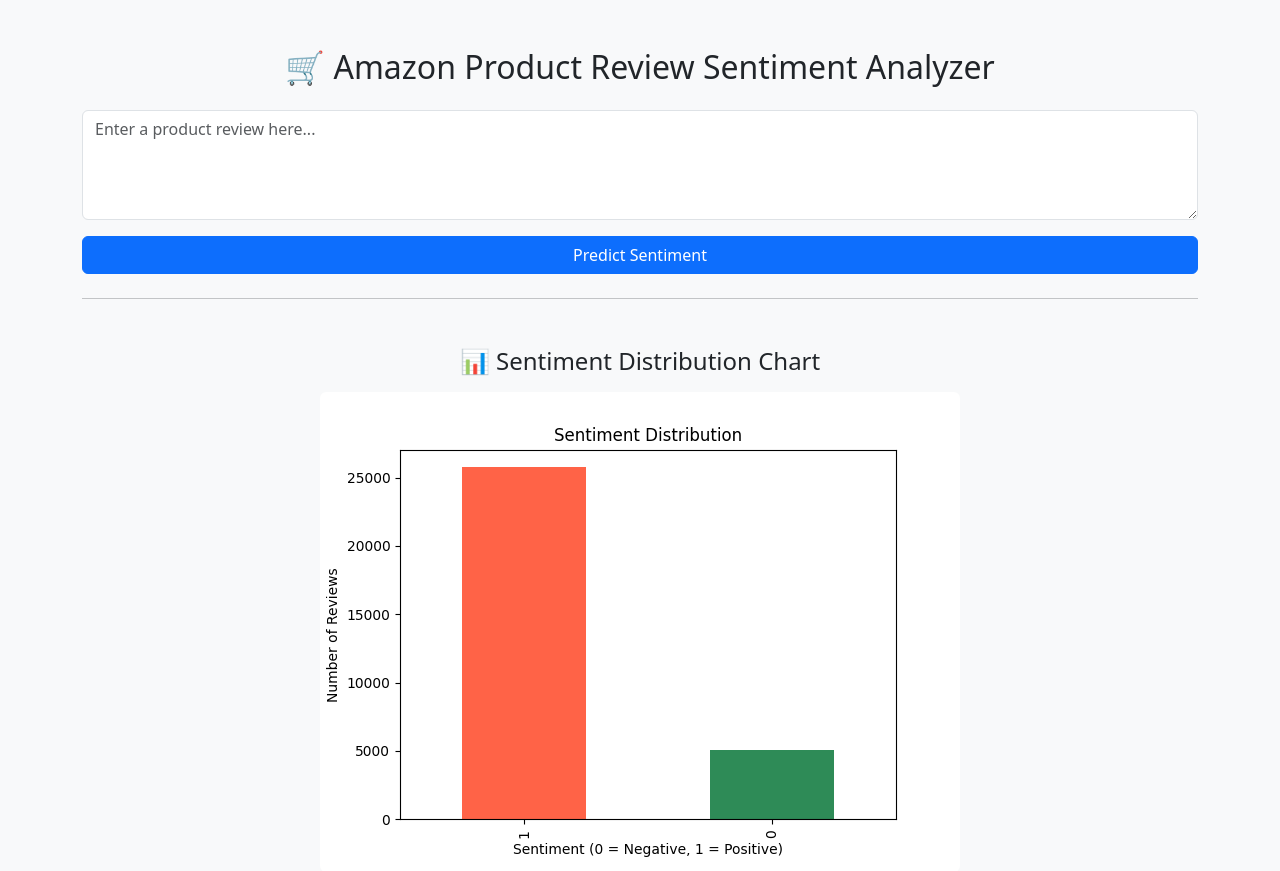
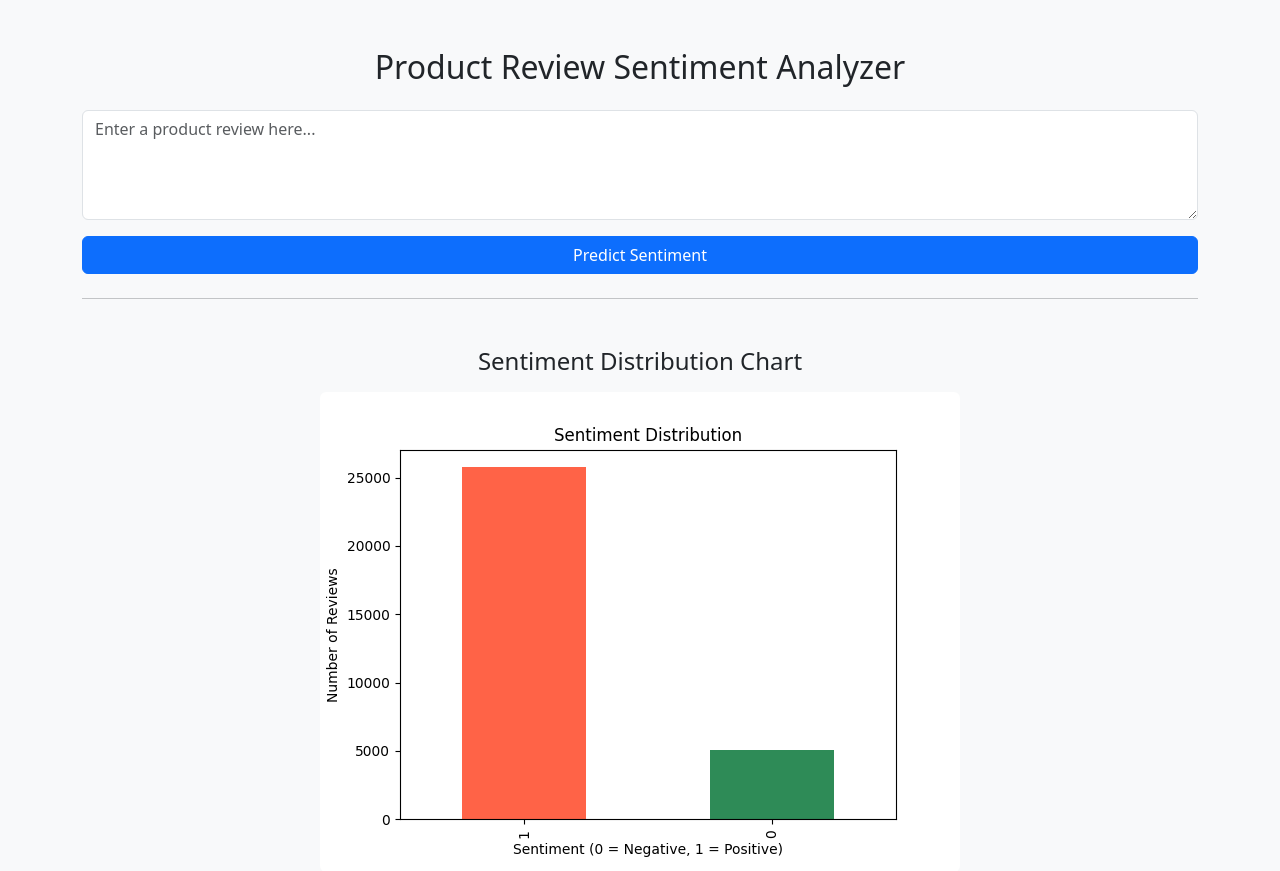
Before and after one commit to saivivek-01/sentiment-classification, a Flask app: page / in a window 1280 px wide. Shown: the top 871 px of the page. Run offline with Flask 3, Linux system fonts and the light colour scheme; parts of the project's set-up code (start-up, migrations or seed data) failed here and were passed over.

Commit message:
Update index.html

```diff
--- a/templates/index.html
+++ b/templates/index.html
@@ -1,12 +1,12 @@
 <!DOCTYPE html>
 <html>
 <head>
-    <title>Amazon Sentiment Analyzer</title>
+    <title>Rclassify</title>
     <link href="https://cdn.jsdelivr.net/npm/bootstrap@5.3.2/dist/css/bootstrap.min.css" rel="stylesheet">
 </head>
 <body class="bg-light">
     <div class="container py-5">
-        <h2 class="mb-4 text-center">🛒 Amazon Product Review Sentiment Analyzer</h2>
+        <h2 class="mb-4 text-center">Product Review Sentiment Analyzer</h2>
         <form method="POST" class="mb-4">
             <textarea name="review" class="form-control mb-3" rows="4" placeholder="Enter a product review here..." required></textarea>
             <button type="submit" class="btn btn-primary w-100">Predict Sentiment</button>
@@ -20,7 +20,7 @@
         {% endif %}
 
         <hr>
-        <h4 class="text-center mt-5">📊 Sentiment Distribution Chart</h4>
+        <h4 class="text-center mt-5"> Sentiment Distribution Chart</h4>
         <img src="{{ url_for('static', filename='chart.png') }}" class="img-fluid rounded mx-auto d-block mt-3" alt="Sentiment Chart">
     </div>
 </body>
```
